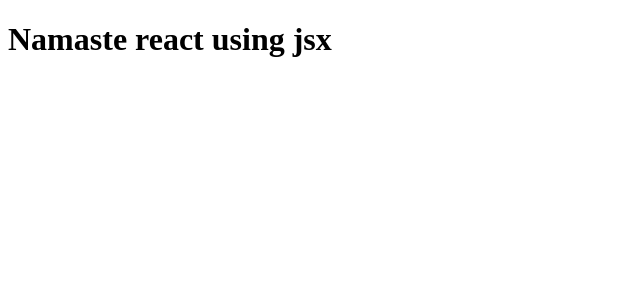
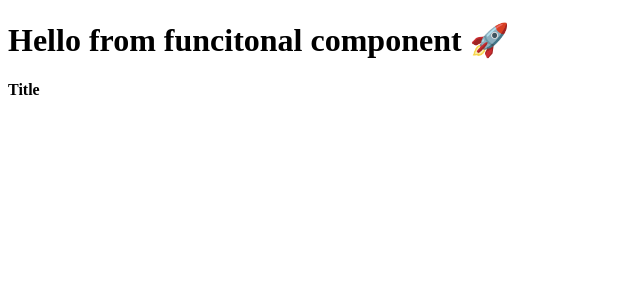
Before and after one commit to roopa26/namaste-react, a React (Vite) app: page / in a window 1280 px wide. Shown: the top 300 px of the page, without its empty margins (0-640 px from the left). Built offline with nearby package versions, Linux system fonts and the light colour scheme.

Commit message:
Laying the foundation-functional component introduction

```diff
--- a/App.js
+++ b/App.js
@@ -4,6 +4,15 @@ import ReactDOM from 'react-dom/client';
 var jsxHeading = <h1 id="jxsHeading">Namaste react using jsx</h1>
 
 var heading = React.createElement("h1",{id:"heading"},"Namaste React");
+
+const Title = () => (<h4>Title</h4>)
+const HeadingCOmponent = () =>
+        (
+        <div>
+           <h1 id="fnHeading">Hello from funcitonal component 🚀</h1>
+           <Title/>
+        </div>
+        )
 //console.log(heading);
         var root = ReactDOM.createRoot(document.getElementById("root"));
-        root.render(jsxHeading);
+        root.render(<HeadingCOmponent/>);
```
